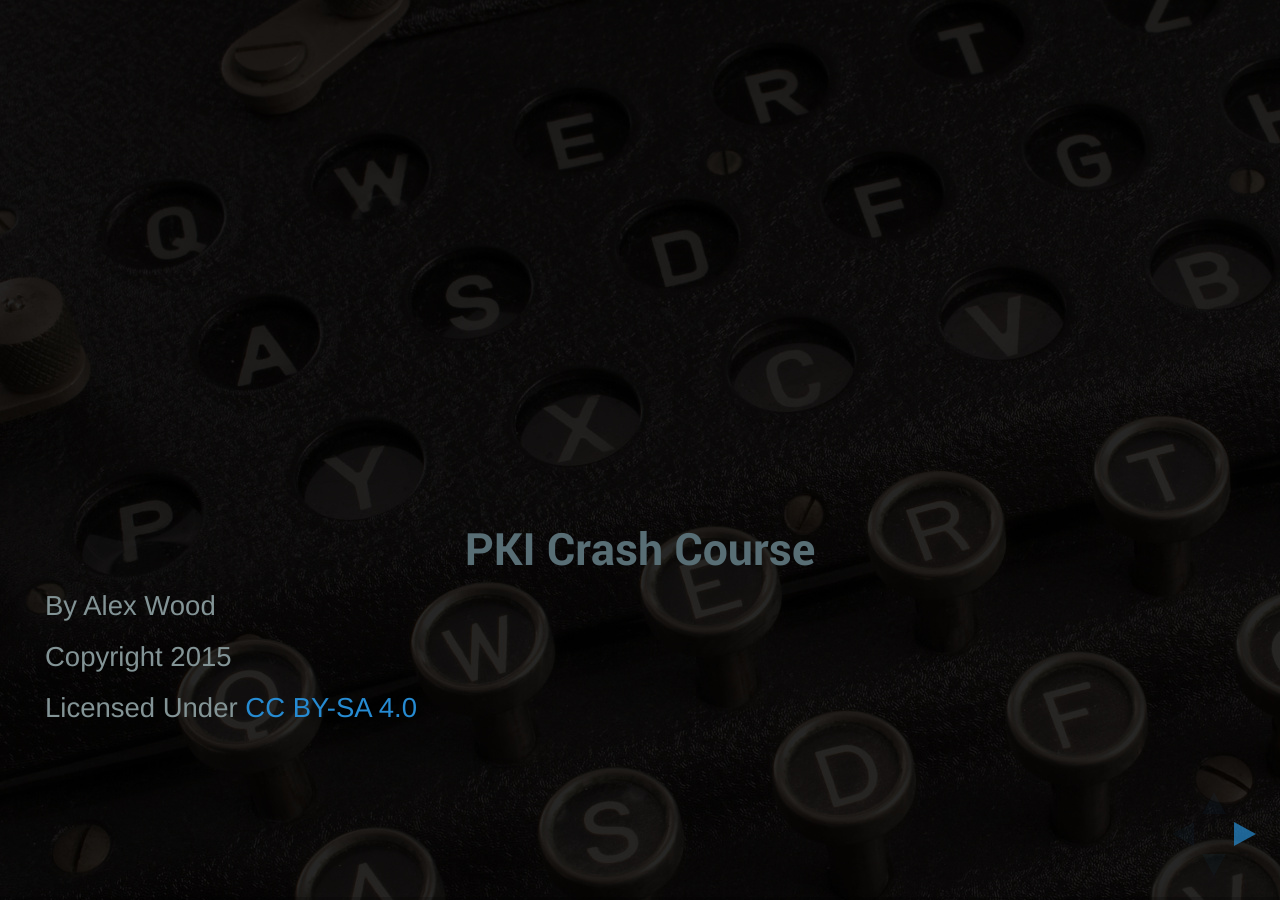
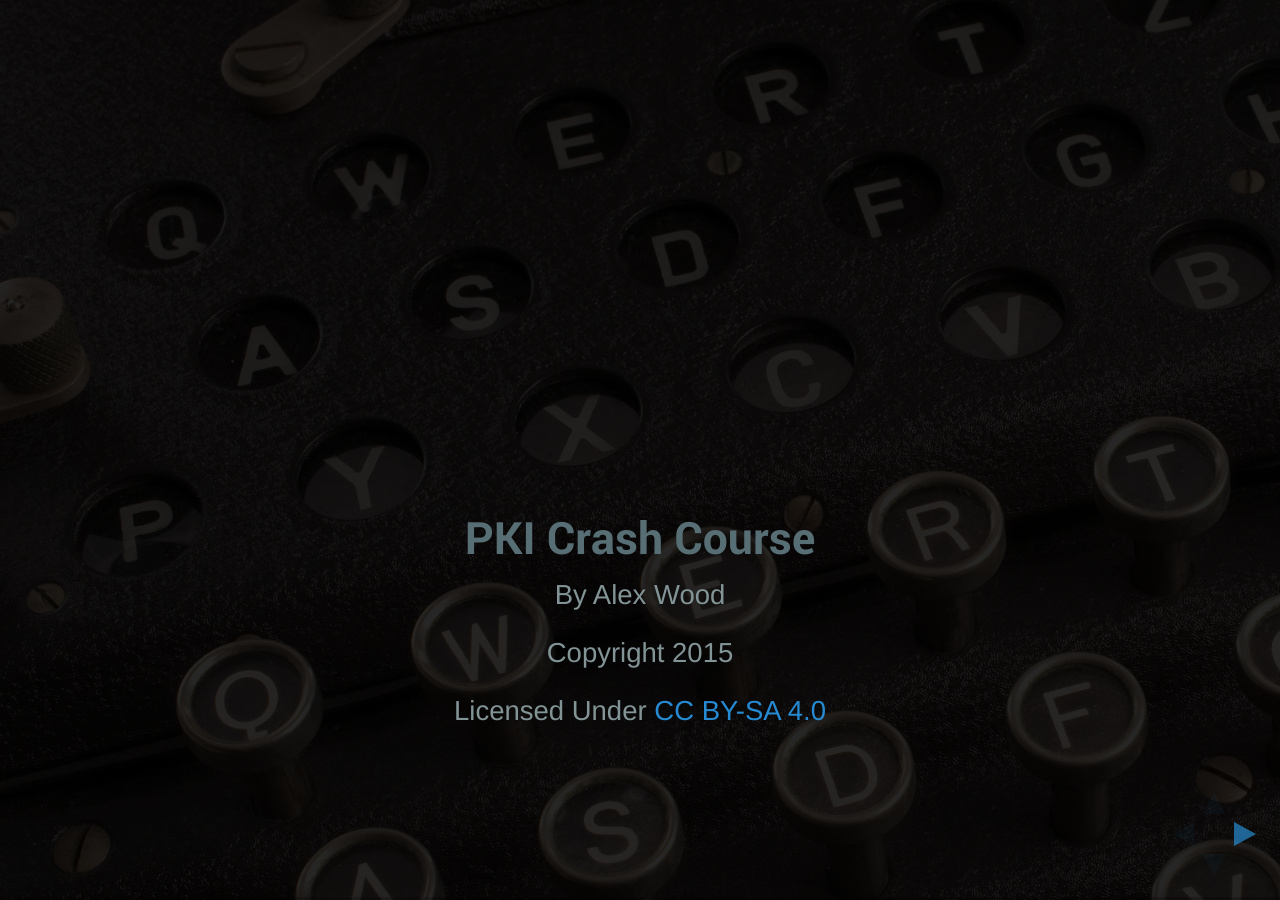
Before and after one commit to candlepin/candlepin.github.io, a Jekyll site: the page built from presentations/pki-crash-course/index.html, in a window 1280 px wide. Built offline with Jekyll 4.4.1, drawn with Linux system fonts in a browser that asks for light colours.

Commit message:
Correct a few typos.  Center some text.

```diff
--- a/assets/presentation-dark.scss
+++ b/assets/presentation-dark.scss
@@ -71,7 +71,7 @@ html * {
       display: block;
     }
 
-    p.caption {
+    .caption {
       display: block;
       text-align: center;
       margin-bottom: 30px;
--- a/presentations/pki-crash-course/0-toc.md
+++ b/presentations/pki-crash-course/0-toc.md
@@ -1,10 +1,12 @@
 ## PKI Crash Course
 
-By Alex Wood
+By Alex Wood <!-- .element class="caption" -->
 
-Copyright 2015
+Copyright 2015 <!-- .element class="caption" -->
 
 Licensed Under [CC BY-SA 4.0](http://creativecommons.org/licenses/by-sa/4.0/)
+
+<!-- .element class="caption" -->
 
 ----
 # Overview
--- a/presentations/pki-crash-course/1-cryptography.md
+++ b/presentations/pki-crash-course/1-cryptography.md
@@ -325,7 +324,7 @@ ibi8ab815W62xEjhUrbXSA==
 SHA256(lyrics2.txt)= 7bb2c4647ab5b0002e1de8686e1d8e1cc5568f85b0866006dfa60025966e64c3
 % openssl sha256 message.txt
 SHA256(message.txt)= e4f97ede052cb671344553e8dff2b1b61ed077548a5dce9a575b9fd0af37b0b1
-% diff -q <(!! | cut -d' ' -f2) <(!-2 | cut -d' ' -f2)
+% diff -s -q <(!! | cut -d' ' -f2) <(!-2 | cut -d' ' -f2)
 Files /proc/self/fd/11 and /proc/self/fd/12 differ
 </code></pre>
 </div>
```
Also changed, not shown: other parts of presentations/pki-crash-course/1-cryptography.md (+5 -6 lines).
